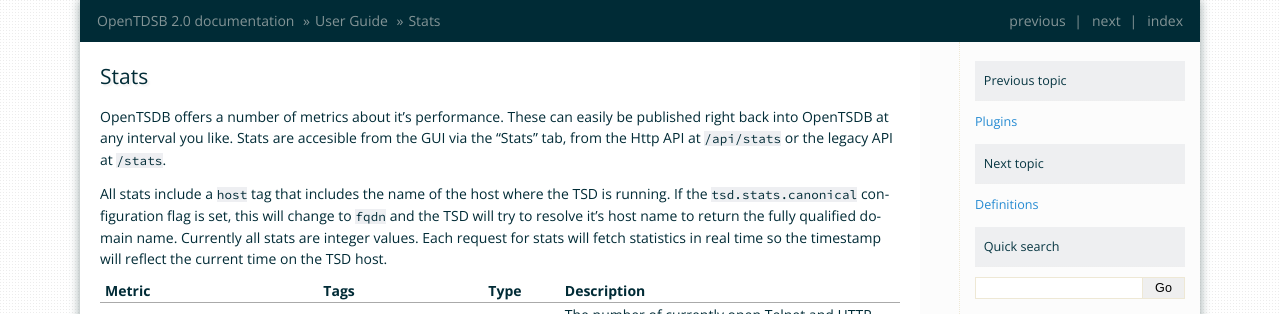
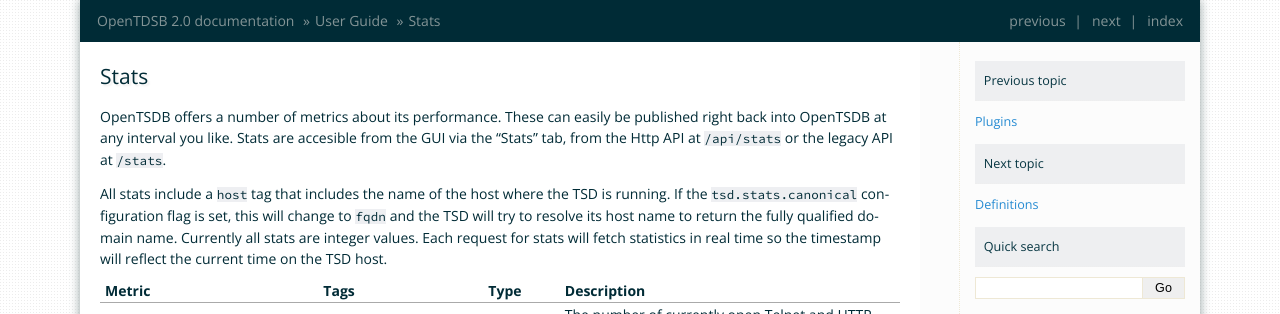
Before and after one commit to OpenTSDB/opentsdb.net, a Sphinx documentation site: the page built from docs/source/user_guide/stats.rst, in a window 1280 px wide and 900 px high. Shown: the top 314 px of the window. Built offline with Sphinx 7.4.7, drawn with Linux system fonts in a browser that asks for light colours.

Commit message:
Another gramamr fix
As I read the docs...

```diff
--- a/docs/source/user_guide/stats.rst
+++ b/docs/source/user_guide/stats.rst
@@ -1,9 +1,9 @@
 Stats
 =====
 
-OpenTSDB offers a number of metrics about it's performance. These can easily be published right back into OpenTSDB at any interval you like. Stats are accesible from the GUI via the "Stats" tab, from the Http API at ``/api/stats`` or the legacy API at ``/stats``.
+OpenTSDB offers a number of metrics about its performance. These can easily be published right back into OpenTSDB at any interval you like. Stats are accesible from the GUI via the "Stats" tab, from the Http API at ``/api/stats`` or the legacy API at ``/stats``.
 
-All stats include a ``host`` tag that includes the name of the host where the TSD is running. If the ``tsd.stats.canonical`` configuration flag is set, this will change to ``fqdn`` and the TSD will try to resolve it's host name to return the fully qualified domain name. Currently all stats are integer values. Each request for stats will fetch statistics in real time so the timestamp will reflect the current time on the TSD host.
+All stats include a ``host`` tag that includes the name of the host where the TSD is running. If the ``tsd.stats.canonical`` configuration flag is set, this will change to ``fqdn`` and the TSD will try to resolve its host name to return the fully qualified domain name. Currently all stats are integer values. Each request for stats will fetch statistics in real time so the timestamp will reflect the current time on the TSD host.
 
 .. csv-table::
    :header: "Metric", "Tags", "Type", "Description"
```
